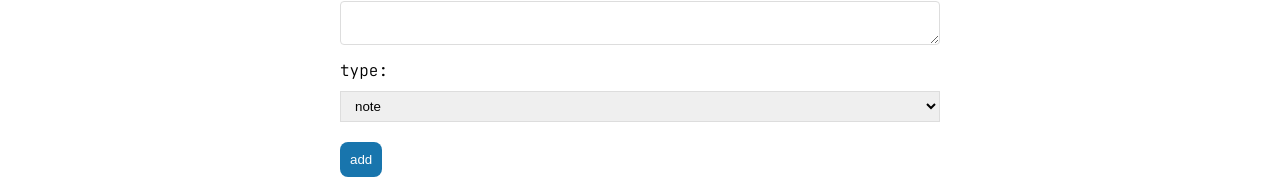
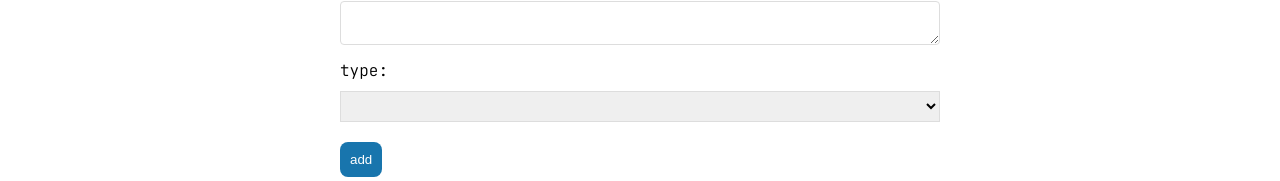
Before and after one commit to hnbnguyen/notes-to-self, a React (Create React App) app in the folder frontend/: page /create in a window 1280 px wide. Shown: the part 154-335 px from the top of the page. Built offline with nearby package versions, Linux system fonts and the light colour scheme.

Commit message:
fix create note option

```diff
--- a/frontend/src/components/ItemForm.js
+++ b/frontend/src/components/ItemForm.js
@@ -47,8 +47,10 @@ const ItemForm = () => {
                 <label>type:</label>
                 <select
                     value={type}
+                    required
                     onChange={(e) => setType(e.target.value)}
                 >
+                    <option value=""></option>
                     <option value="note">note</option>
                     <option value="action item">action item</option>
                 </select>
```
